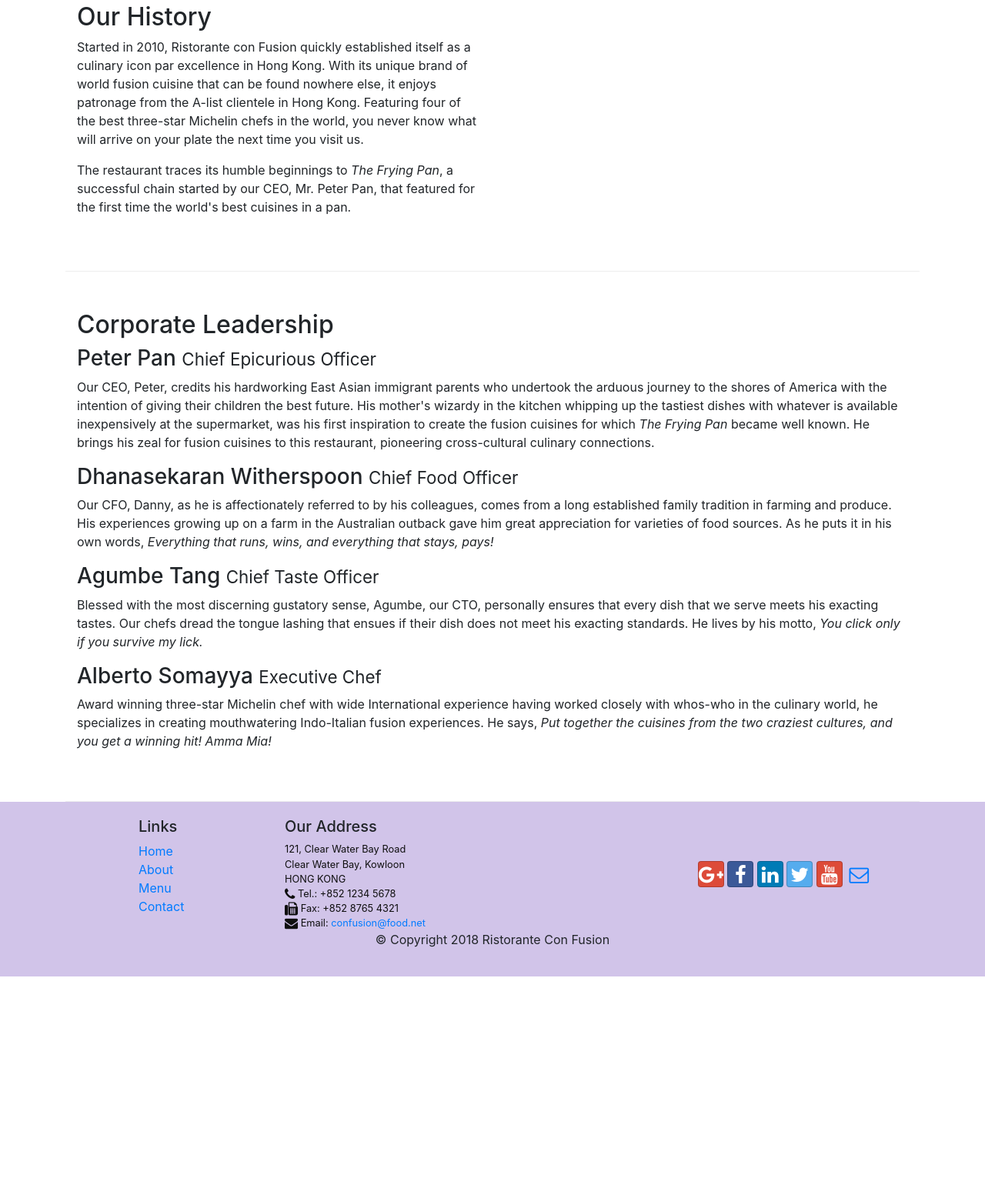
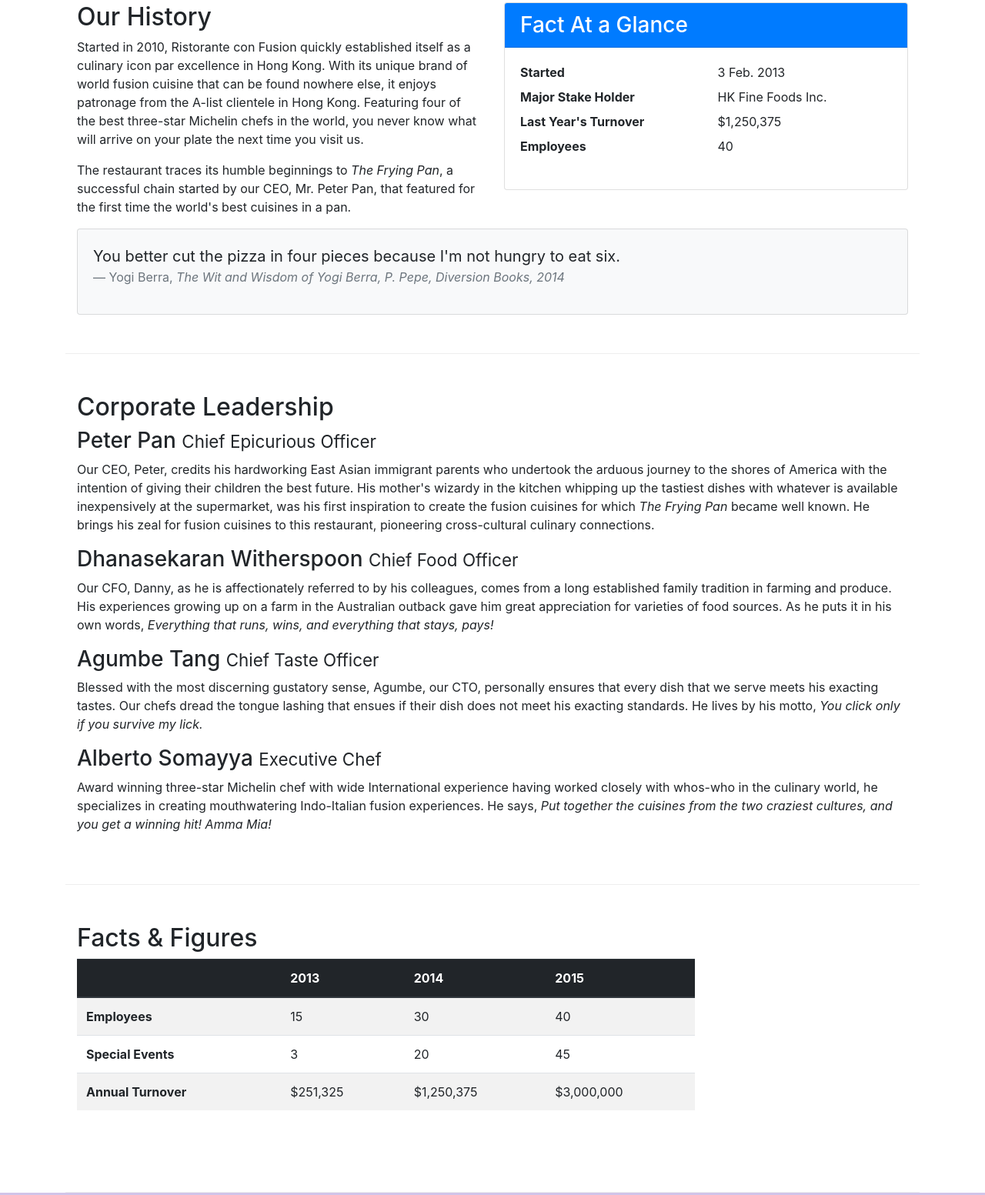
Before and after one commit to chiarld/conFusion, a website: page aboutus.html in a window 1280 px wide. Shown: the part 512-2065 px from the top of the page at 77% size. Before the commit the page ends 1781 px from the top, so only its background shows below. Drawn offline with nearby package versions, Linux system fonts and the light colour scheme.

Commit message:
Tables and Cards

```diff
--- a/aboutus.html
+++ b/aboutus.html
@@ -80,7 +80,33 @@
                 <p>Started in 2010, Ristorante con Fusion quickly established itself as a culinary icon par excellence in Hong Kong. With its unique brand of world fusion cuisine that can be found nowhere else, it enjoys patronage from the A-list clientele in Hong Kong.  Featuring four of the best three-star Michelin chefs in the world, you never know what will arrive on your plate the next time you visit us.</p>
                 <p>The restaurant traces its humble beginnings to <em>The Frying Pan</em>, a successful chain started by our CEO, Mr. Peter Pan, that featured for the first time the world's best cuisines in a pan.</p>
             </div>
-            <div>
+            <div class="col-sm">
+                <div class="card">
+                    <h3 class="card-header bg-primary text-white">Fact At a Glance</h3>
+                    <div class="card-body">
+                            <dl class="row">
+                                <dt class="col-6">Started</dt>
+                                <dd class="col-6">3 Feb. 2013</dd>
+                                <dt class="col-6">Major Stake Holder</dt>
+                                <dd class="col-6">HK Fine Foods Inc.</dd>
+                                <dt class="col-6">Last Year's Turnover</dt>
+                                <dd class="col-6">$1,250,375</dd>
+                                <dt class="col-6">Employees</dt>
+                                <dd class="col-6">40</dd>
+                            </dl>
+                    </div>
+                </div>
+            </div>
+            <div class="col-12">
+                <div class="card card-body bg-light">
+                    <blockquote class="blockquote">
+                        <!-- mb-0 = bottom margin of 0 -->
+                        <p class="mb-0">You better cut the pizza in four pieces because I'm not hungry to eat six.</p>
+                        <footer class="blockquote-footer">Yogi Berra,
+                            <cite title="Source Title">The Wit and Wisdom of Yogi Berra, P. Pepe, Diversion Books, 2014</cite>
+                        </footer>
+                    </blockquote>
+                </div>
             </div>
         </div>
 
@@ -98,6 +124,46 @@
                 <p class="d-none d-sm-block">Award winning three-star Michelin chef with wide International experience having worked closely with whos-who in the culinary world, he specializes in creating mouthwatering Indo-Italian fusion experiences. He says, <em>Put together the cuisines from the two craziest cultures, and you get a winning hit! Amma Mia!</em></p>
             </div>
        </div>
+
+       <div class="row row-content">
+            <div class="col-12 col-sm-9">
+                <h2>Facts &amp; Figures</h2>
+                <div class="table-responsive">
+                    <table class="table table-striped">
+                        <thead class="thead-dark">
+                            <tr>
+                                <th>&nbsp;</th>
+                                <th>2013</th>
+                                <th>2014</th>
+                                <th>2015</th>
+                            </tr>
+                        </thead>
+                        <tbody>
+                            <tr>
+                                <th>Employees</th>
+                                <td>15</td>
+                                <td>30</td>
+                                <td>40</td>
+                            </tr>
+                            <tr>
+                                <th>Special Events</th>
+                                <td>3</td>
+                                <td>20</td>
+                                <td>45</td>
+                            </tr>
+                            <tr>
+                                <th>Annual Turnover</th>
+                                <td>$251,325</td>
+                                <td>$1,250,375</td>
+                                <td>$3,000,000</td>
+                            </tr>
+                        </tbody>
+                    </table>
+                </div>
+            </div>
+            <div class="col-12 col-sm-3">
+            </div>
+        </div>
 
     </div>
 
--- a/package.json
+++ b/package.json
@@ -16,6 +16,7 @@
   "dependencies": {
     "bootstrap": "^4.0.0",
     "bootstrap-social": "^5.1.1",
+    "ebook-convert": "^2.0.1",
     "font-awesome": "^4.7.0",
     "jquery": "^3.3.1",
     "popper.js": "^1.12.9"
```
Also changed, not shown: 1 other file.
